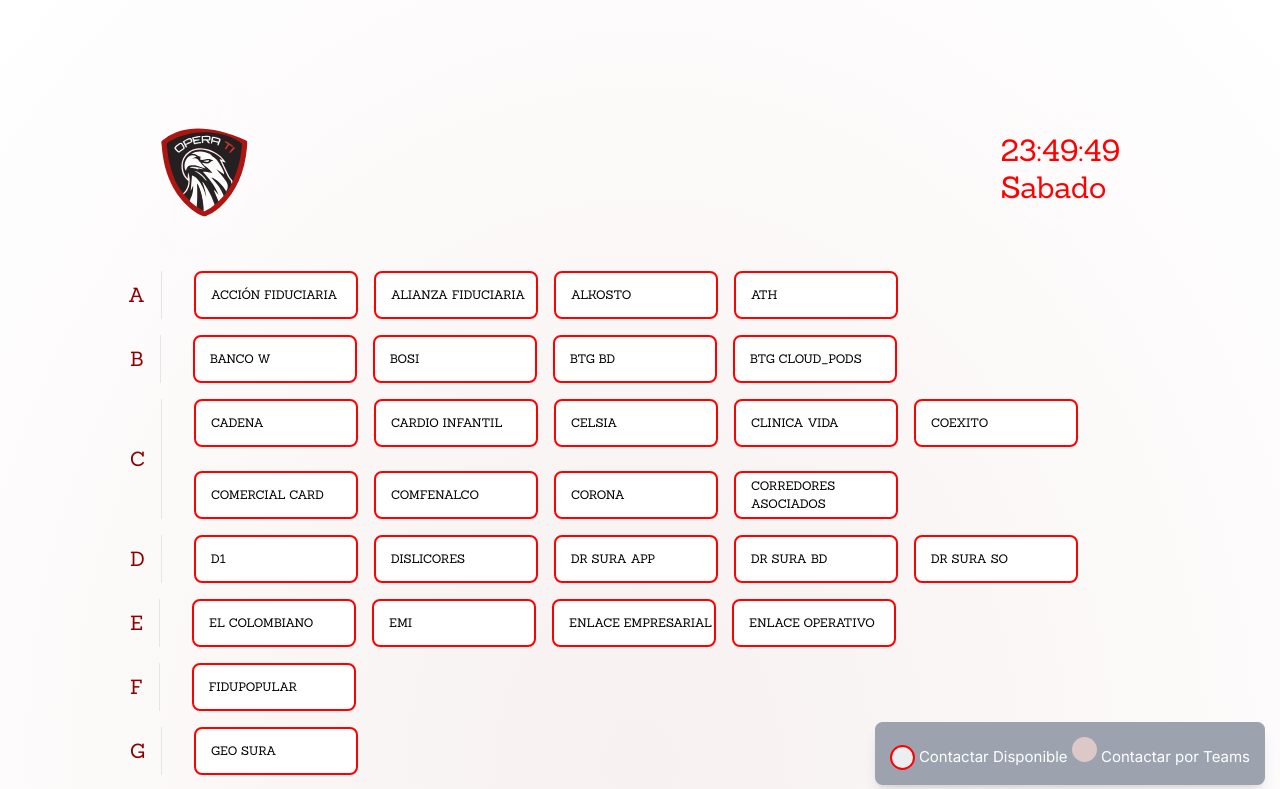
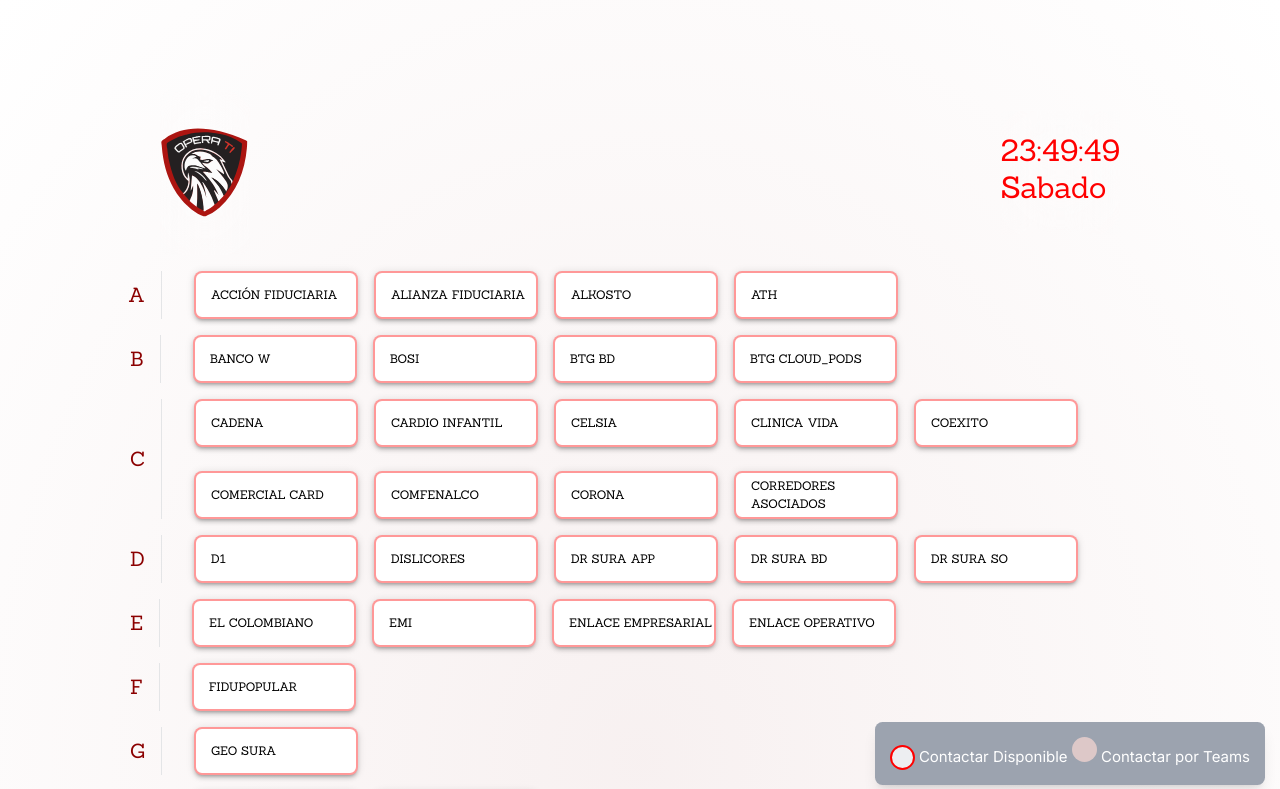
Before and after one commit to AndresMoMa/dispo, a Next.js app: page / in a window 1280 px wide. Shown: the top 789 px of the page. Built offline with nearby package versions, Linux system fonts and the light colour scheme.

Commit message:
GR SO Y APP

```diff
--- a/src/app/card.tsx
+++ b/src/app/card.tsx
@@ -22,8 +22,9 @@
           fontFamily:"Sanchez",
           alignItems: 'center',
           borderStyle:'solid',
-          borderColor:'red' ,
-          borderWidth:2
+          borderColor:'rgba(255,127,127,0.8)' ,
+          borderWidth:2,
+          boxShadow: 3
 
         }}
         onClick={onClick}
--- a/src/app/contaiD.tsx
+++ b/src/app/contaiD.tsx
@@ -25,16 +25,16 @@
         setData(result);
         console.log(url)
         }
-        if (name.num=="1"){
+        if (name.num=="2"){
           console.log("arrre")
-          const url="https://api-generator.retool.com/A6HCoP/dispo?ClientesI=Gryffindor (SO y app)"
+          const url="https://api-generator.retool.com/A6HCoP/dispo?ClientesI=Gryffindor%20(SO%20Y%20APP)"
         const response = await fetch(url);
         console.log(name)
         const result = await response.json();
         setData(result);
         console.log(url)
         }
-        if (name.num=="2"){
+        if (name.num=="1"){
           console.log("arrre")
           const url="https://api-generator.retool.com/A6HCoP/dispo?ClientesI=Gryffindor (BD)"
         const response = await fetch(url);
```
